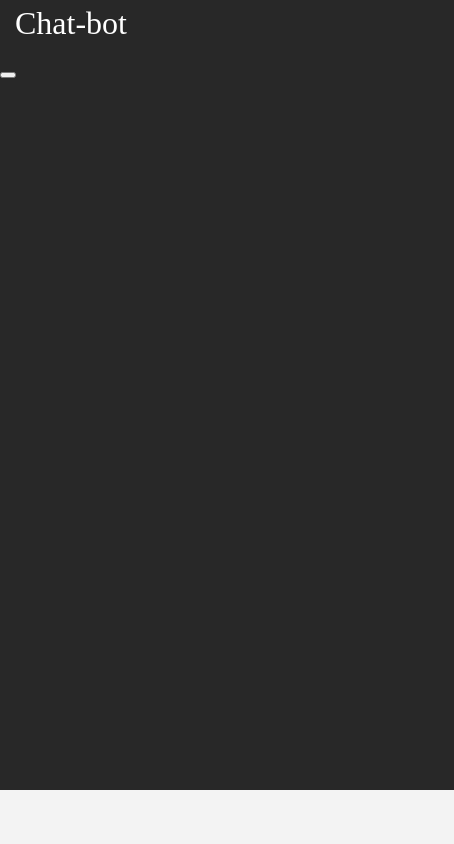
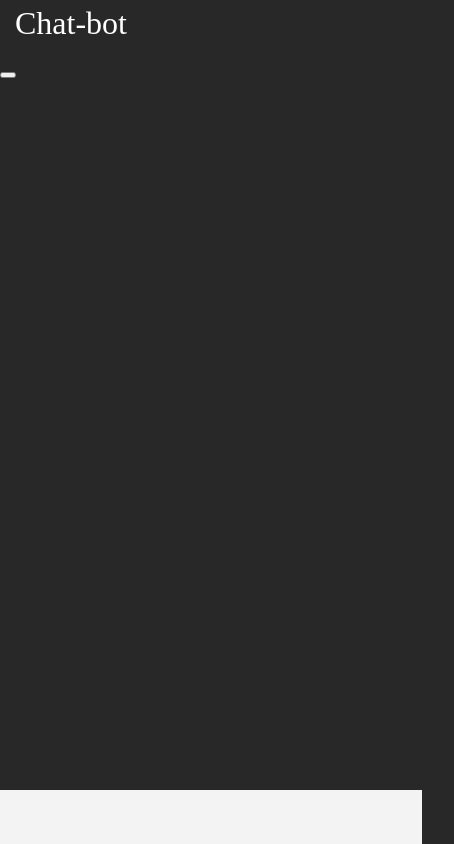
Before and after one commit to fummie/beeinterns-chatbot, a React (Create React App) app: page / in a window 390 px wide. Shown: the whole page, 454 px wide, since content can reach past the window. Built offline with nearby package versions, Linux system fonts and the light colour scheme; a web font is replaced by a local one.

Commit message:
Input auto height resize

```diff
--- a/src/components/Input/Input.css
+++ b/src/components/Input/Input.css
@@ -5,22 +5,24 @@ textarea {
   position: absolute;
   bottom: 0px;
   resize: none;
-  width: calc(100% - 144px);
+  width: calc(100% - 208px);
+  max-height: 102px;
   margin: 30px 40px 40px 40px;
-  padding: 10px 32px;
+  padding: 10px 96px 10px 32px;
   line-height: 1;
 
   /*look*/
   background: #F3F3F3;
   border-radius: 32px;
-  border-width: 0;
+  border: none;
+  outline: none;
   font-family: Halant;
   font-size: 34px;
 }
 
 @media (max-width:700px) {
   textarea {
-    width: 100%;
+    width: calc(100% - 96px);
     border-radius: 0;
     margin: 0;
   }
--- a/src/components/Input/Input.jsx
+++ b/src/components/Input/Input.jsx
@@ -3,11 +3,34 @@ import React from "react";
 import "./Input.css";
 
 const Input = () => {
+
+  const resize = () => {
+    const textarea = document.getElementById("input");
+
+    var minRows = textarea.getAttribute('data-min-rows')|0, rows;
+    !textarea._baseScrollHeight && getScrollHeight(textarea);
+
+    textarea.rows = minRows;
+    rows = Math.ceil((textarea.scrollHeight - textarea._baseScrollHeight) / 34);
+    textarea.rows = minRows + rows;
+  };
+
+  const getScrollHeight = (textarea) => {
+    var savedValue = textarea.value;
+    textarea.value = '';
+    textarea._baseScrollHeight = textarea.scrollHeight;
+    textarea.value = savedValue;
+    console.log(textarea._baseScrollHeight);
+  };
+
   return (
     <form>
 
       <textarea
+        id="input"
+        data-min-rows="1"
         rows="1"
+        onKeyUp={resize}
       ></textarea>
 
       <button type="submit"
@@ -15,6 +38,7 @@ const Input = () => {
 
     </form>
   );
+
 };
 
 export default Input;
```
